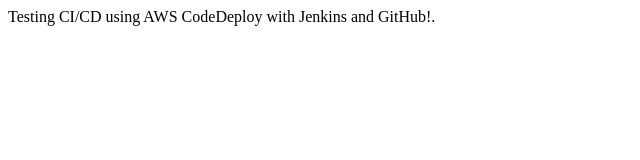
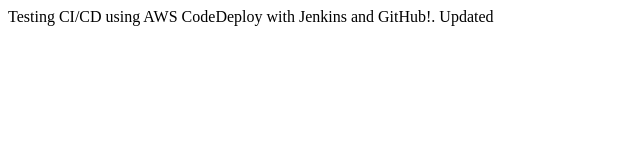
Before and after one commit to erganeshsharma/jenkins-codedeploy, a plain HTML site: page index.html in a window 1280 px wide. Shown: the full height of the page, 0-640 px from the left. Drawn offline with Linux system fonts and the light colour scheme.

Commit message:
update index.html

```diff
--- a/index.html
+++ b/index.html
@@ -1,5 +1,5 @@
 <html>
 <body>
-<p>Testing CI/CD using AWS CodeDeploy with Jenkins and GitHub!.</p>
+<p>Testing CI/CD using AWS CodeDeploy with Jenkins and GitHub!. Updated</p>
 </body>
 </html>
```
